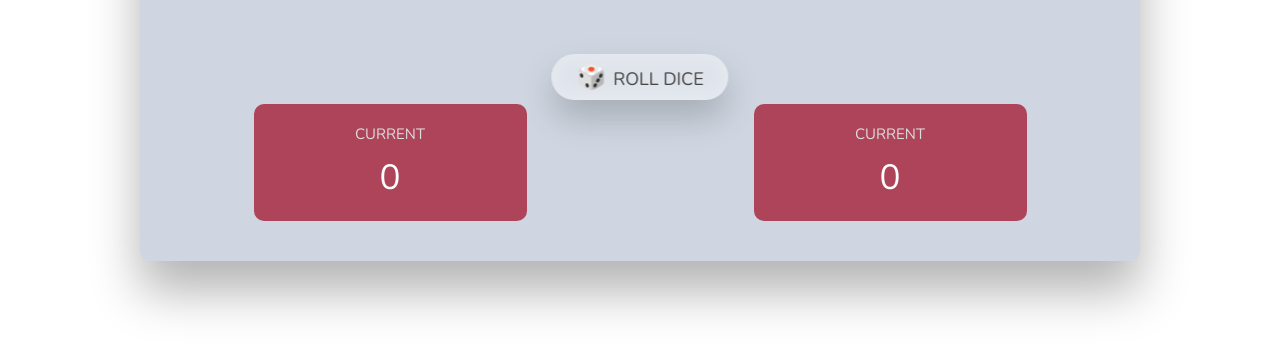
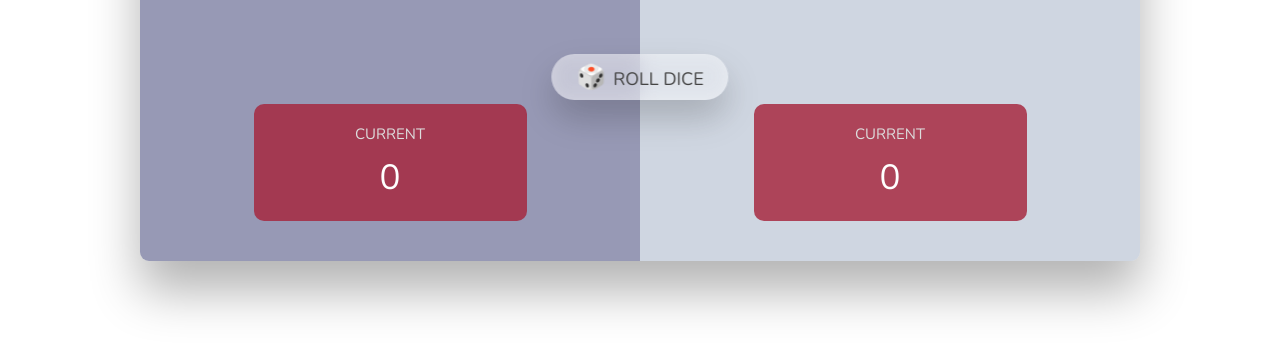
Before and after one commit to raaj-oo7/Pig-Game, a plain HTML site: page index.html in a window 1280 px wide. Shown: the part 439-800 px from the top of the page. Drawn offline with nearby package versions, Linux system fonts and the light colour scheme; the site is published under a folder, as on GitHub Pages, so addresses that start at the root find nothing.

Commit message:
file path correction

```diff
--- a/index.html
+++ b/index.html
@@ -33,7 +33,7 @@
         <button class="btn btn--new" id="new-game">🔁New game</button>
         <button class="btn btn--roll">🎲Roll dice</button>
     </main>
-    <script src="/JS/main.js"></script>
+    <script src="./JS/main.js"></script>
 </body>
 
 </html>
```
